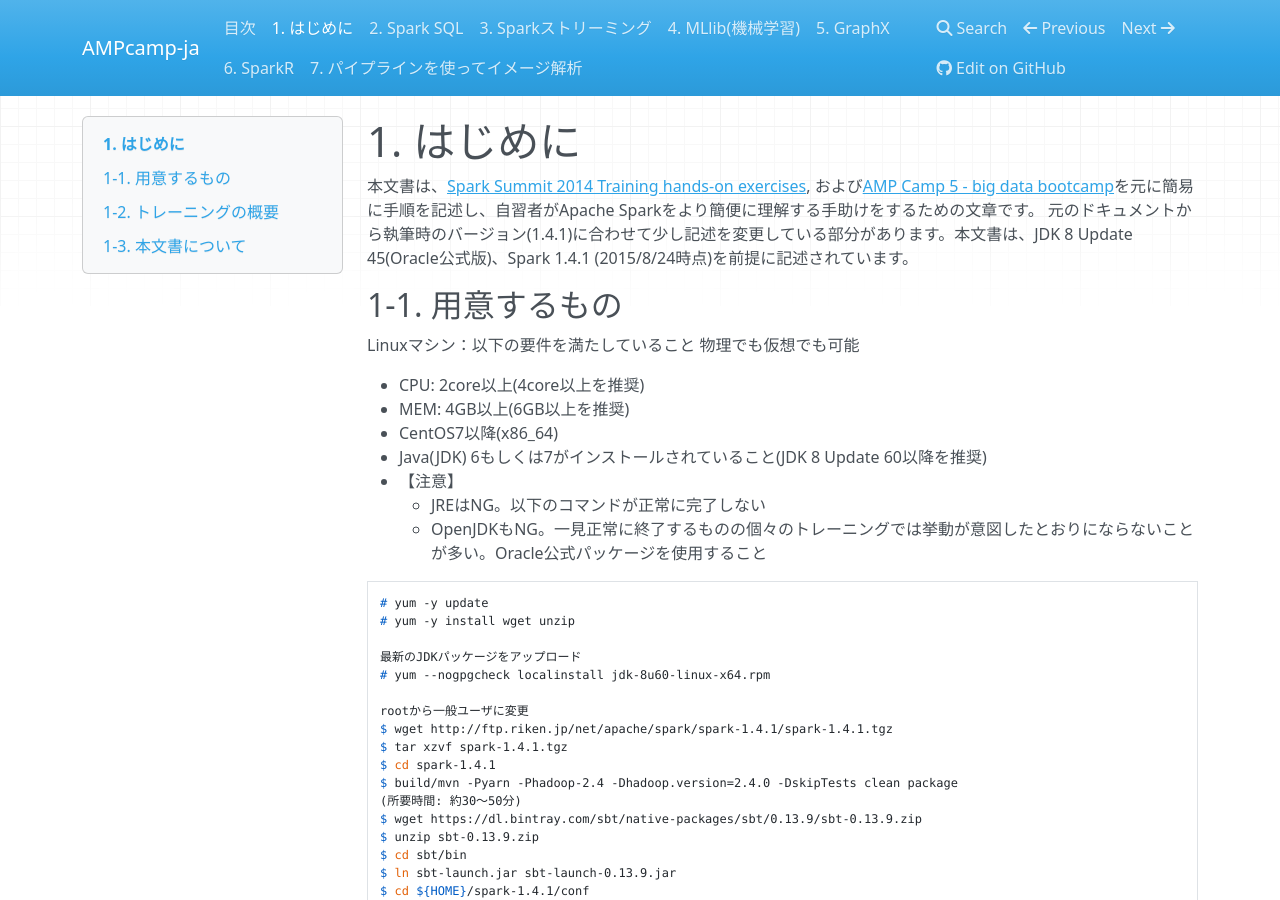
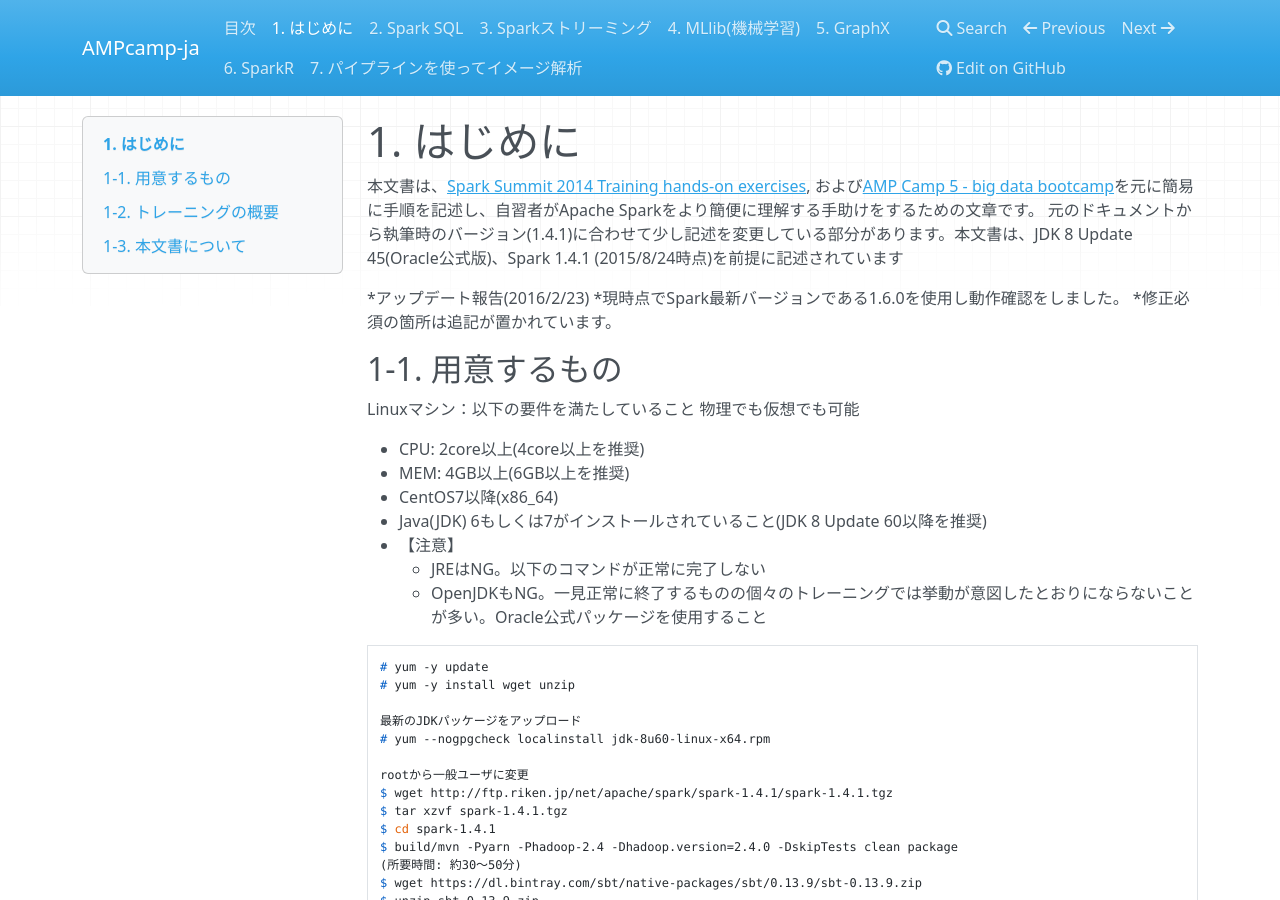
Before and after one commit to m-kiuchi/AMPcamp-ja, an MkDocs documentation site: the page built from docs/introduction.md, in a window 1280 px wide and 900 px high. Built offline with MkDocs 1.6.1, drawn with Linux system fonts in a browser that asks for light colours; nearby versions of some CDN libraries; old or Windows-style settings are respelled for this version of MkDocs.

Commit message:
Update introduction.md

```diff
--- a/docs/introduction.md
+++ b/docs/introduction.md
@@ -2,7 +2,11 @@
 
 
 本文書は、[Spark Summit 2014 Training hands-on exercises](https://databricks-training.s3.amazonaws.com/index.html), および[AMP Camp 5 - big data bootcamp](http://ampcamp.berkeley.edu/5/)を元に簡易に手順を記述し、自習者がApache Sparkをより簡便に理解する手助けをするための文章です。
-元のドキュメントから執筆時のバージョン(1.4.1)に合わせて少し記述を変更している部分があります。本文書は、JDK 8 Update 45(Oracle公式版)、Spark 1.4.1 (2015/8/24時点)を前提に記述されています。
+元のドキュメントから執筆時のバージョン(1.4.1)に合わせて少し記述を変更している部分があります。本文書は、JDK 8 Update 45(Oracle公式版)、Spark 1.4.1 (2015/8/24時点)を前提に記述されています
+
+*アップデート報告(2016/2/23)
+*現時点でSpark最新バージョンである1.6.0を使用し動作確認をしました。
+*修正必須の箇所は追記が置かれています。
 
 ## 1-1. 用意するもの
 
```
